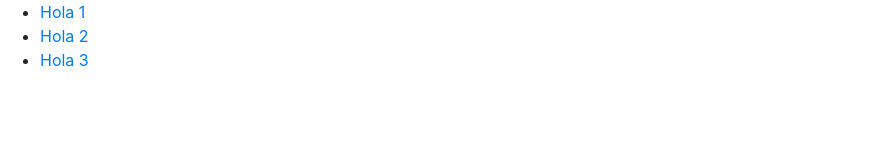
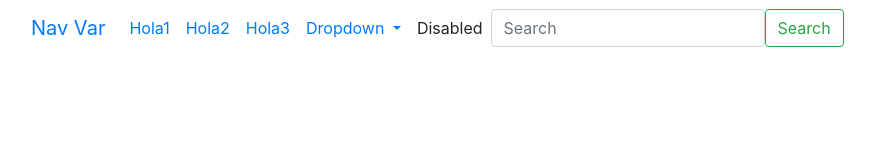
Before and after one commit to Asmodeo2/Programacion1, a plain HTML site: page Index.html in a window 1280 px wide. Shown: the whole page, without its empty margins (0-884 px from the left). Drawn offline with nearby package versions, Linux system fonts and the light colour scheme.

Commit message:
Nav Var con bootstrap

```diff
--- a/Index.html
+++ b/Index.html
@@ -9,13 +9,45 @@
 </head>
 <body>
     <header>
-        <nav>
-            <ul>
-                <li><a href="hola1.html">Hola 1</a></li>
-                <li><a href="hola2.html">Hola 2</a></li>
-                <li><a href="hola3.html">Hola 3</a></li>
-            </ul>
-        </nav>
+        <nav class="navbar navbar-expand-lg bg-body-tertiary">
+            <div class="container-fluid">
+              <a class="navbar-brand" href="#">Nav Var</a>
+              <button class="navbar-toggler" type="button" data-bs-toggle="collapse" data-bs-target="#navbarSupportedContent" aria-controls="navbarSupportedContent" aria-expanded="false" aria-label="Toggle navigation">
+                <span class="navbar-toggler-icon"></span>
+              </button>
+              <div class="collapse navbar-collapse" id="navbarSupportedContent">
+                <ul class="navbar-nav me-auto mb-2 mb-lg-0">
+                  <li class="nav-item">
+                    <a class="nav-link active" aria-current="page" href="hola1.html">Hola1</a>
+                  </li>
+                  <li class="nav-item">
+                    <a class="nav-link" href="hola2.html">Hola2</a>
+                  </li>
+                  <li class="nav-item">
+                    <a class="nav-link" href="hola3.html">Hola3</a>
+                  </li>
+                  <li class="nav-item dropdown">
+                    <a class="nav-link dropdown-toggle" href="#" role="button" data-bs-toggle="dropdown" aria-expanded="false">
+                      Dropdown
+                    </a>
+                    <ul class="dropdown-menu">
+                      <li><a class="dropdown-item" href="#">Action</a></li>
+                      <li><a class="dropdown-item" href="#">Another action</a></li>
+                      <li><hr class="dropdown-divider"></li>
+                      <li><a class="dropdown-item" href="#">Something else here</a></li>
+                    </ul>
+                  </li>
+                  <li class="nav-item">
+                    <a class="nav-link disabled">Disabled</a>
+                  </li>
+                </ul>
+                <form class="d-flex" role="search">
+                  <input class="form-control me-2" type="search" placeholder="Search" aria-label="Search">
+                  <button class="btn btn-outline-success" type="submit">Search</button>
+                </form>
+              </div>
+            </div>
+          </nav>
     </header>
     <script src="https://code.jquery.com/jquery-3.2.1.slim.min.js"></script>
   <script src="https://maxcdn.bootstrapcdn.com/bootstrap/4.0.0/js/bootstrap.min.js"></script>
```
